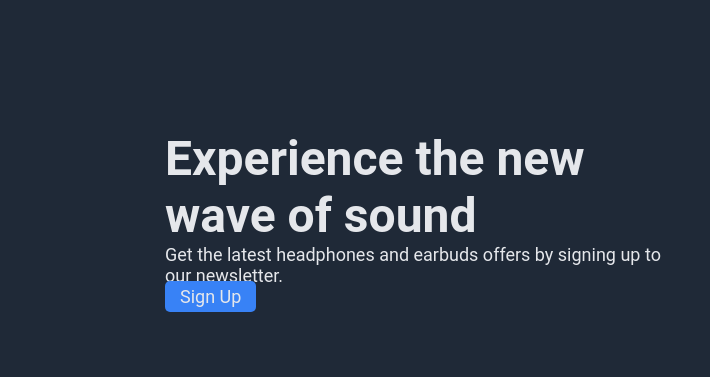
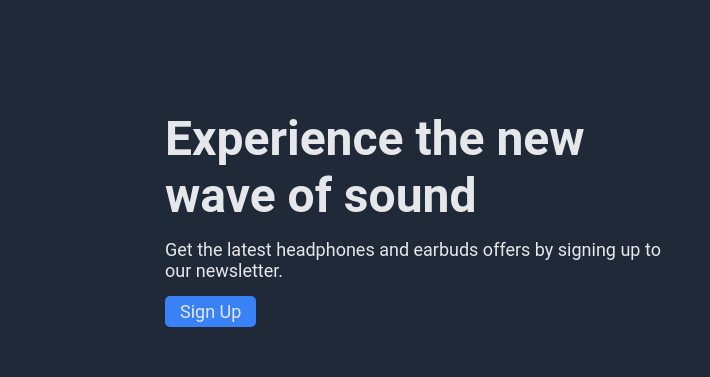
Before and after one commit to idkwn2p/Landing, a plain HTML site: page index.html in a window 1280 px wide. Shown: the part 82-459 px from the top of the page, 0-710 px from the left. Drawn offline with Linux system fonts and the light colour scheme.

Commit message:
Edit hero's line spacing

```diff
--- a/style.css
+++ b/style.css
@@ -54,12 +54,14 @@ body,
 .hero,
 .header,
 .header ul,
-.main {
+.main,
+.hero .text {
     display: flex;
 }
 
 body,
-.hero {
+.hero,
+.hero .text {
     flex-direction: column;
 }
 
@@ -80,6 +82,7 @@ body,
 
 .main .text {
     width: 500px;
+    gap: 15px;
 }
 
 .header {
@@ -87,6 +90,7 @@ body,
 }
 
 .button {
+    width: fit-content;
     padding-block: 5px;
     padding-inline: 15px;
     border-radius: 5px;
```
